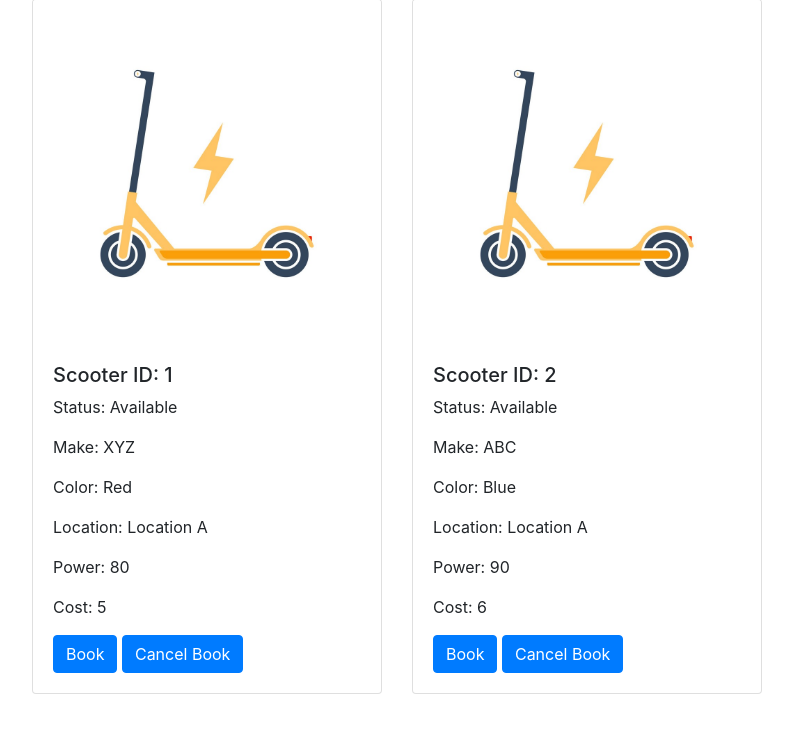
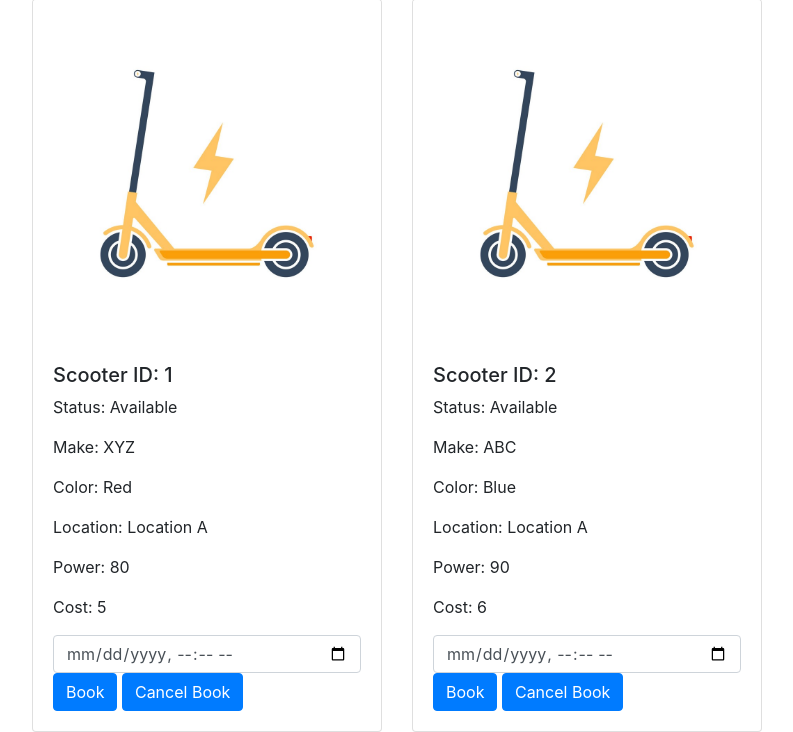
Before and after one commit to COSC2764-2755/assignment-2-scooter-share-application-team-13, a Flask app: page /booking in a window 1280 px wide. Shown: the part 756-1488 px from the top of the page, without its empty margins (53-846 px from the left). Before the commit the page ends 1450 px from the top, so only its background shows below. Run offline with Flask 3, Linux system fonts and the light colour scheme; data comes from the database, SQL or seed files in the repository; both versions use the stored data as it was after the commit; some libraries are stand-ins or nearby versions.

Commit message:
booking not working

```diff
--- a/ScootShare/flask_site.py
+++ b/ScootShare/flask_site.py
@@ -101,3 +101,21 @@ def balance():
     session['balance'] = customer.balance  # Update balance in session
 
     return jsonify({"message": f"You are Logged in as {username}. Your balance is: {customer.balance}"})
+
+
+@site.route('/get_scooters', methods=['GET'])
+def get_scooters():
+    # Replace this with your logic to fetch scooter data from the server
+    scooter_data = [
+        {
+            'scooter_id': 1,
+            'status': 'Available',
+            'make': 'Scooter Make',
+            'color': 'Scooter Color',
+            'location': 'Scooter Location',
+            'power': 'Scooter Power',
+            'cost': 10.0,
+        },
+        # Add more scooter data as needed
+    ]
+    return render_template('your_template.html', available_scooters=scooter_data)
--- a/ScootShare/templates/booking.html
+++ b/ScootShare/templates/booking.html
@@ -116,12 +116,15 @@
                         <p>Location: {{ scooter.location }}</p>
                         <p>Power: {{ scooter.power }}</p>
                         <p>Cost: {{ scooter.cost }}</p>
-                        <button class="btn btn-primary book-button"
-                            data-scooter-id="{{ scooter.scooter_id }} data-booking-id=" {{ scooter.booking_id
-                            }}"">Book</button>
+                        <!-- Add an input field for start_time -->
+                        <input type="datetime-local" id="start-time-{{ scooter.scooter_id }}" class="form-control"
+                            placeholder="Select Start Time">
+                        <button class="btn btn-primary book-button" data-scooter-id="{{ scooter.scooter_id }}"
+                            data-booking-id="{{ scooter.booking_id }}">Book</button>
                         <button class="btn btn-primary cancel-book-button"
                             data-scooter-id="{{ scooter.scooter_id }}">Cancel Book</button>
                     </div>
+
                 </div>
             </div>
             {% endfor %}
@@ -232,16 +235,42 @@
             }
         }
 
+        function formatDateToCustomString(date) {
+            const year = date.getUTCFullYear();
+            const month = String(date.getUTCMonth() + 1).padStart(2, '0'); // Months are 0-indexed
+            const day = String(date.getUTCDate()).padStart(2, '0');
+            const hours = String(date.getUTCHours()).padStart(2, '0');
+            const minutes = String(date.getUTCMinutes()).padStart(2, '0');
+            const seconds = String(date.getUTCSeconds()).padStart(2, '0');
+
+            return `${year}-${month}-${day} ${hours}:${minutes}:${seconds}`;
+        }
+
         function makeBooking(scooter_id) {
+            const start_time_input = document.getElementById(`start-time-${scooter_id}`);
+            const start_time = start_time_input.value;
+
+            // Create a luxon DateTime object from the start_time string
+            const datetime_object = luxon.DateTime.fromISO(start_time);
+
+            // Check if datetime_object is a valid DateTime object
+            if (!datetime_object.isValid) {
+                alert("Please select a valid start time.");
+                return;
+            }
+
+            // Now, datetime_object is a luxon DateTime object
+            console.log(datetime_object);
+
             const bookingData = {
-                location: "Location C",
-                scooter_id: 4,
-                username: "211",
-                start_time: "2023-09-28 14:00:00",
-                duration: 45,
-                cost: 1.0,
-                status: "Available"
+                scooter_id: scooter_id,
+                username: sessionStorage.getItem('username'), // Use the logged-in username as the 'username'
+                start_time: datetime_object.toISO(), // Convert to ISO string format
+                duration: 45, // Adjust as needed
+                cost: 1.0, // Adjust as needed
+                status: "Available", // Adjust as needed
             };
+
             // Make a POST request to your API endpoint
             fetch("/api/add_booking", {
                 method: "POST",
@@ -273,7 +302,6 @@
                     console.error("Error making booking:", error);
                 });
         }
-
         function cancelBooking(scooter_id) {
             // Create an object with the booking data
             const bookingData = {
@@ -326,9 +354,22 @@
             bookButtons.forEach(button => {
                 button.addEventListener("click", handleBookingButtonClick);
             });
+
+            // Parse start_time and update the UI
+            const startTimes = document.querySelectorAll('[data-start-time]');
+            startTimes.forEach(startTimeElement => {
+                const startTimeString = startTimeElement.getAttribute('data-start-time');
+                const startTimeDate = new Date(startTimeString);
+
+                // Format the date as needed (e.g., to display it in a different format)
+                const formattedStartTime = startTimeDate.toLocaleString(); // Adjust the format as needed
+
+                // Update the UI with the formatted start time
+                startTimeElement.textContent = `Start Time: ${formattedStartTime}`;
+            });
         });
 
-        document.getElementById("logout-btn").addEventListener("click", function() {
+        document.getElementById("logout-btn").addEventListener("click", function () {
             // Clear the sessionStorage
             sessionStorage.clear();
 
@@ -370,6 +411,8 @@
 
     <script src="https://ajax.googleapis.com/ajax/libs/jquery/3.5.1/jquery.min.js"></script>
     <script src="https://maxcdn.bootstrapcdn.com/bootstrap/4.5.2/js/bootstrap.min.js"></script>
+    <script src="https://cdnjs.cloudflare.com/ajax/libs/luxon/2.0.2/luxon.min.js"></script>
+
 </body>
 
 </html>
--- a/ScootShare/templates/report_issue.html
+++ b/ScootShare/templates/report_issue.html
@@ -109,8 +109,8 @@
             <label for="scooter_id">Scooter ID:</label>
             <input type="text" name="scooter_id" id="scooter_id" required>
 
-            <label for="issue_description">Describe the Issue:</label>
-            <textarea name="issue_description" id="description" rows="4" required></textarea>
+            <label for="description">Describe the Issue:</label>
+            <textarea name="description" id="description" rows="4" required></textarea>
 
             <label for="time_of_report">Time Of Report:</label>
             <input id="time_of_report" type="datetime-local" required name="time_of_report" />
```
Also changed, not shown: ScootShare/templates/login.html (+6 -6 lines), ScootShare.db.
